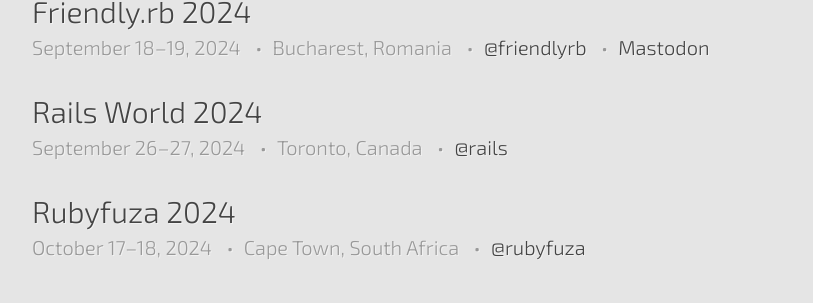
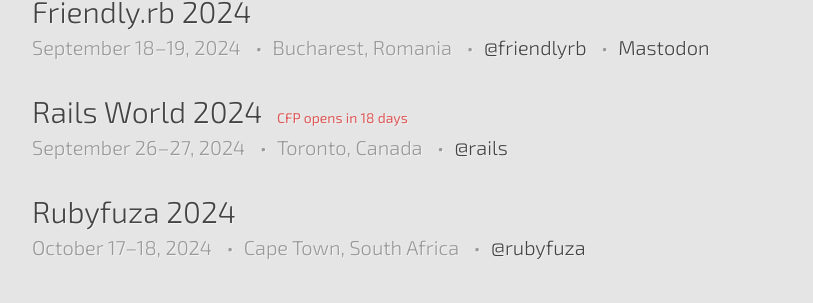
Before and after one commit to ruby-conferences/ruby-conferences.github.io, a Jekyll site: the page built from index.html, in a window 1280 px wide and 900 px high, scrolled down 1818 px. Shown: the part 351-654 px from the top of the window, without its empty margins (208-1021 px from the left). Built offline with Jekyll 4.4.1, drawn with Linux system fonts in a browser that asks for light colours.

Commit message:
Add Rails World 2024 CFP

```diff
--- a/_data/conferences.yml
+++ b/_data/conferences.yml
@@ -2561,6 +2561,8 @@
   end_date: 2024-09-27
   url: https://rubyonrails.org/world
   twitter: rails
+  cfp_phrase: CFP opens
+  cfp_date: 2024-02-05
 
 - name: Rubyfuza 2024
   location: Cape Town, South Africa
```
